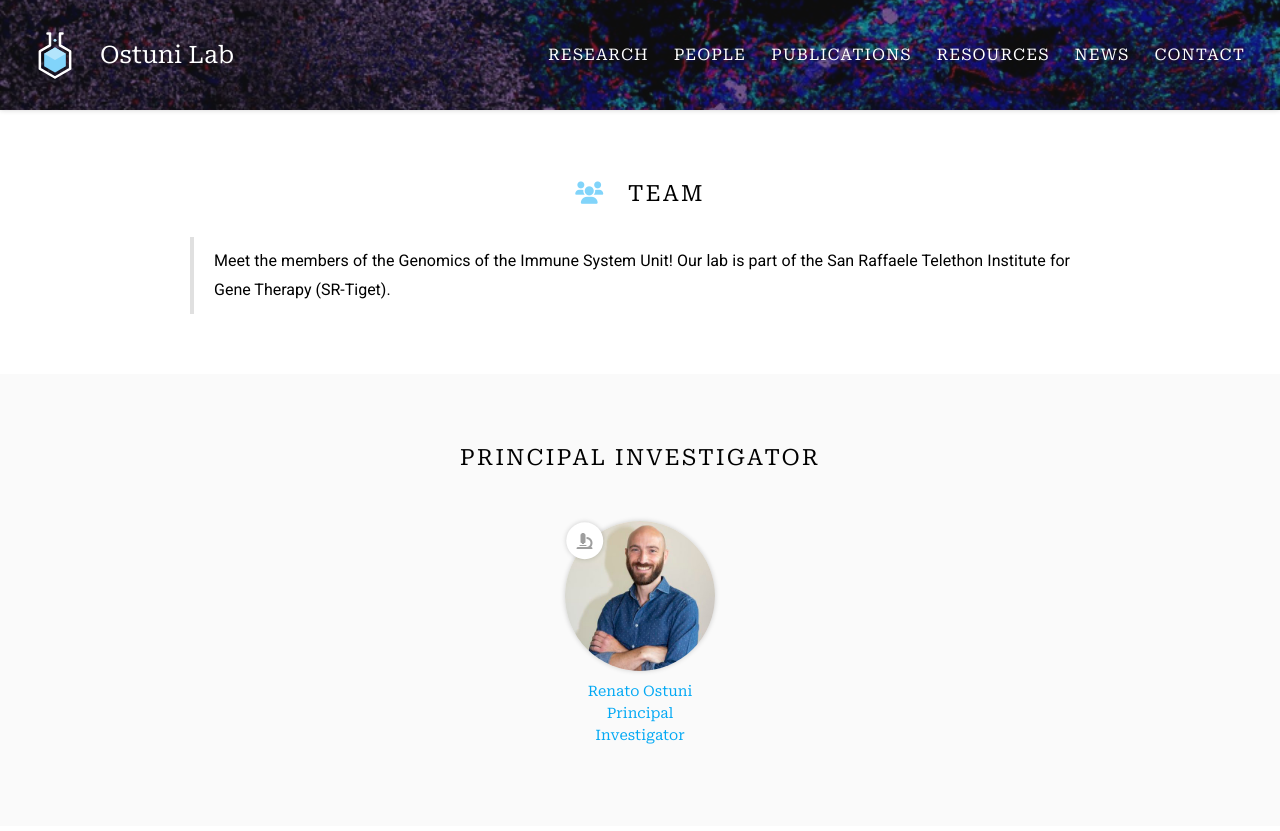
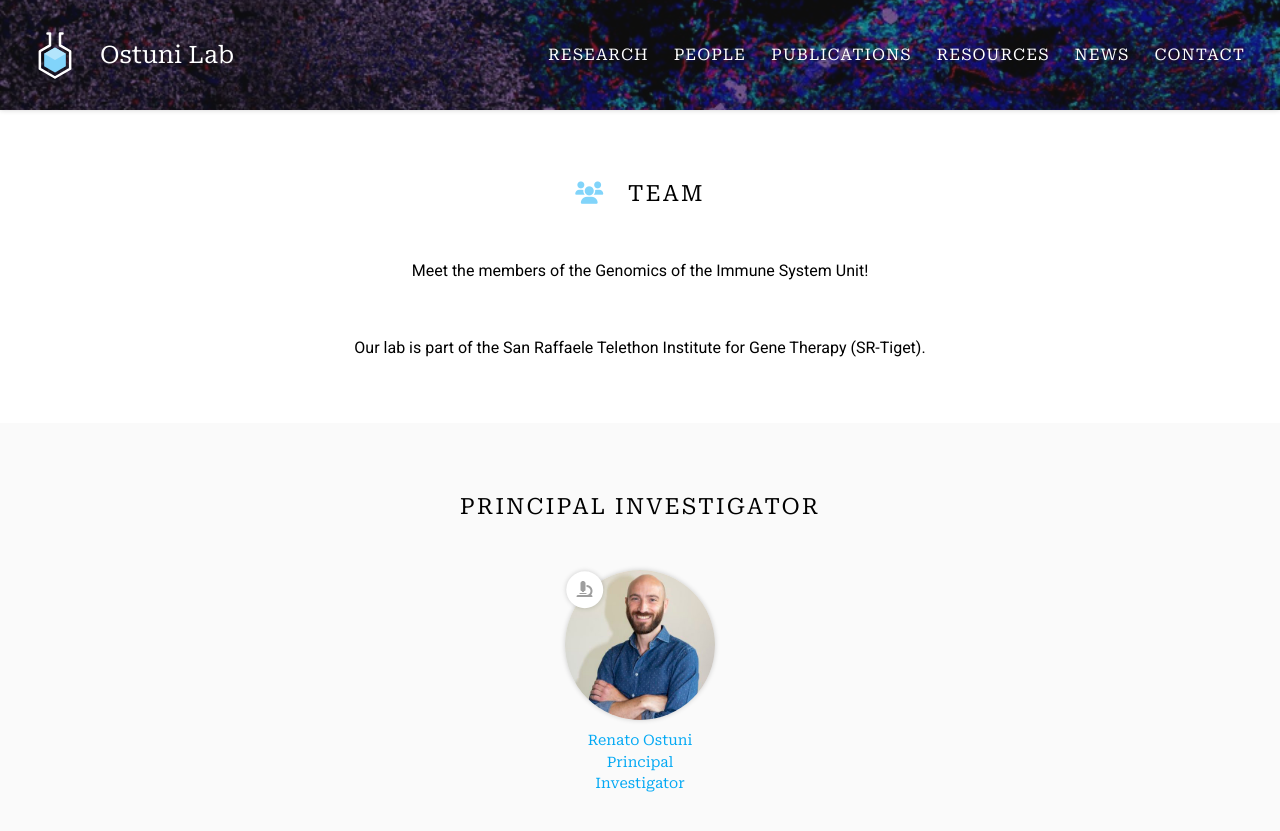
Before and after one commit to laterz-f/labwebsite, a Jekyll site: the page built from team/index.md, in a window 1280 px wide and 900 px high. Shown: the top 831 px of the window. Built offline with Jekyll 4.4.1, drawn with Linux system fonts in a browser that asks for light colours.

Commit message:
Update index.md

```diff
--- a/team/index.md
+++ b/team/index.md
@@ -7,8 +7,10 @@ nav:
 
 # <i class="fas fa-users"></i>Team
 
-> Meet the members of the Genomics of the Immune System Unit!
-> Our lab is part of the San Raffaele Telethon Institute for Gene Therapy (SR-Tiget).
+Meet the members of the Genomics of the Immune System Unit!
+{:.center}
+<br>
+Our lab is part of the San Raffaele Telethon Institute for Gene Therapy (SR-Tiget).
 {:.center}
 
 {% include section.html %}
```
